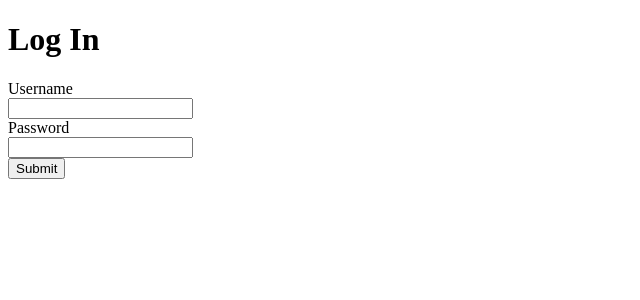
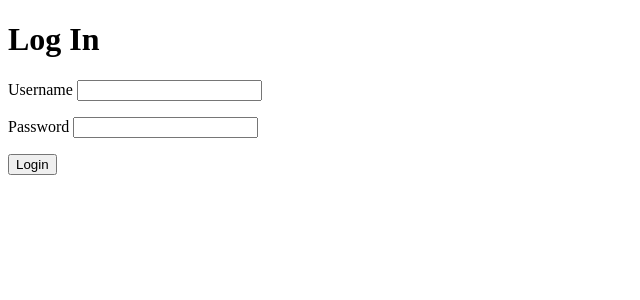
Before and after one commit to Prince-linux/yo-ad, a Django app: template yo/templates/yo/login.html in a window 1280 px wide. Shown: the top 300 px of the page, without its empty margins (0-640 px from the left). Run offline with Django 3.2, Linux system fonts and the light colour scheme; the template is opened without the code that fills it: values that come from a table or form of the project are taken from there, others are empty.

Commit message:
Prince: ref #3 Added a user login, logout and signup views

```diff
--- a/yo/templates/yo/login.html
+++ b/yo/templates/yo/login.html
@@ -5,40 +5,54 @@
     </head>
     <body>
         <h1 class="text-center login-title">Log In</h1>
+
         <form method="POST">
             {% csrf_token %}
-            {{ form.errors }}
-            <div class="form-row">
-                <div class="form-group col-2">
+            <p>
+                <label>Username</label>
+                <input type="text" name="username">
+            </p>
+            <p>
+                <label>Password</label>
+                <input type="password" name="password">
+            </p>
+            <button type="submit">Login</button>
+        </form>
 
-                    <label class="col-form-label" for="{{form.username.id_for_label}}">Username</label>
-                </div>
-                <div class="form-group col-8">
+<!--        <form method="POST">-->
+<!--            {% csrf_token %}-->
+<!--            {{ form.errors }}-->
+<!--            <div class="form-row">-->
+<!--                <div class="form-group col-2">-->
 
-                    <input id="{{form.username.id_for_label}}" class="form-control" name="form.username.name"  maxlength="20" type="{{form.username.field.widget.input_type}}">
-                </div>
-            </div>
+<!--                    <label class="col-form-label" for="{{form.username.id_for_label}}">Username</label>-->
+<!--                </div>-->
+<!--                <div class="form-group col-8">-->
 
-            <div class="form-row">
-                <div class="form-group col-2">
+<!--                    <input id="{{form.username.id_for_label}}" class="form-control" name="form.username.name"  maxlength="20" type="{{form.username.field.widget.input_type}}">-->
+<!--                </div>-->
+<!--            </div>-->
 
-                    <label class="col-form-label" for="{{form.password.id_for_label}}">Password</label>
-                </div>
-                <div class="form-group col-8">
+<!--            <div class="form-row">-->
+<!--                <div class="form-group col-2">-->
 
-                    <input id="{{form.password.id_for_label}}" class="form-control" name="form.password.name"  maxlength="20" type="{{form.password.field.widget.input_type}}">
-                </div>
-            </div>
+<!--                    <label class="col-form-label" for="{{form.password.id_for_label}}">Password</label>-->
+<!--                </div>-->
+<!--                <div class="form-group col-8">-->
+
+<!--                    <input id="{{form.password.id_for_label}}" class="form-control" name="form.password.name"  maxlength="20" type="{{form.password.field.widget.input_type}}">-->
+<!--                </div>-->
+<!--            </div>-->
 
 
-            <div class="form-row">
-                <div class="form-group col-2">
+<!--            <div class="form-row">-->
+<!--                <div class="form-group col-2">-->
 
-                    <input type="submit" class="btn btn-primary" value="Submit">
-                </div>
-            </div>
+<!--                    <input type="submit" class="btn btn-primary" value="Submit">-->
+<!--                </div>-->
+<!--            </div>-->
 
-        </form>
+<!--        </form>-->
 
     </body>
 </html>
--- a/yo/templates/yo/logout.html
+++ b/yo/templates/yo/logout.html
@@ -4,6 +4,7 @@
     <title></title>
 </head>
 <body>
+    <h1>Logged Out</h1>
     You have successfully logged out.
     <a href="/yo/">Home</a>
 </body>
--- a/yo/templates/yo/signup.html
+++ b/yo/templates/yo/signup.html
@@ -5,6 +5,7 @@
 </head>
 <body>
     <h1 class="text-center login-title">Sign Up</h1>
+
     <form method="POST">
         {% csrf_token %} {{ form.as_p }}
         <button type="submit">Submit</button>
```
Also changed, not shown: yo/templates/yo/create.html (+34 -10 lines).
